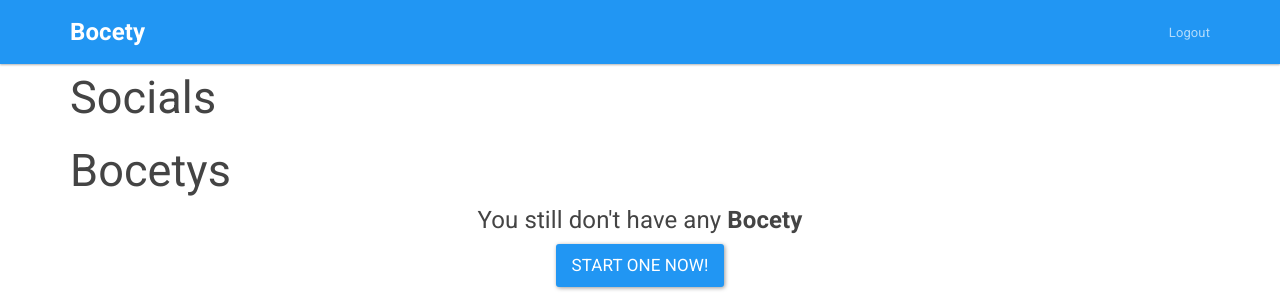
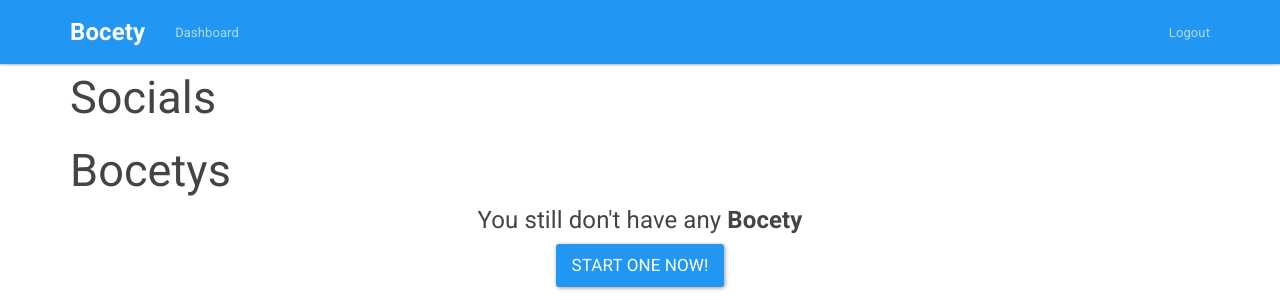
Before and after one commit to levhita/tweetgrill, a PHP site: page /home/dashboard.php in a window 1280 px wide. Shown: the top 300 px of the page. Run offline with PHP 8.4, Linux system fonts and the light colour scheme; data that the repository does not hold is empty; a stand-in replaces the project's code that opens the database connection.

Commit message:
added dashboard button

```diff
--- a/includes/header.php
+++ b/includes/header.php
@@ -41,7 +41,7 @@
         </div>
         <div id="navbar" class="collapse navbar-collapse">
           <ul class="nav navbar-nav">
-            <!--<li><a href="logout.php">Logout</a></li>-->
+            <li><a href="/home/dashboard.php">Dashboard</a></li>
           </ul>
           <ul class="nav navbar-nav navbar-right">
             <li><a href="/home/logout.php">Logout</a></li>
```
